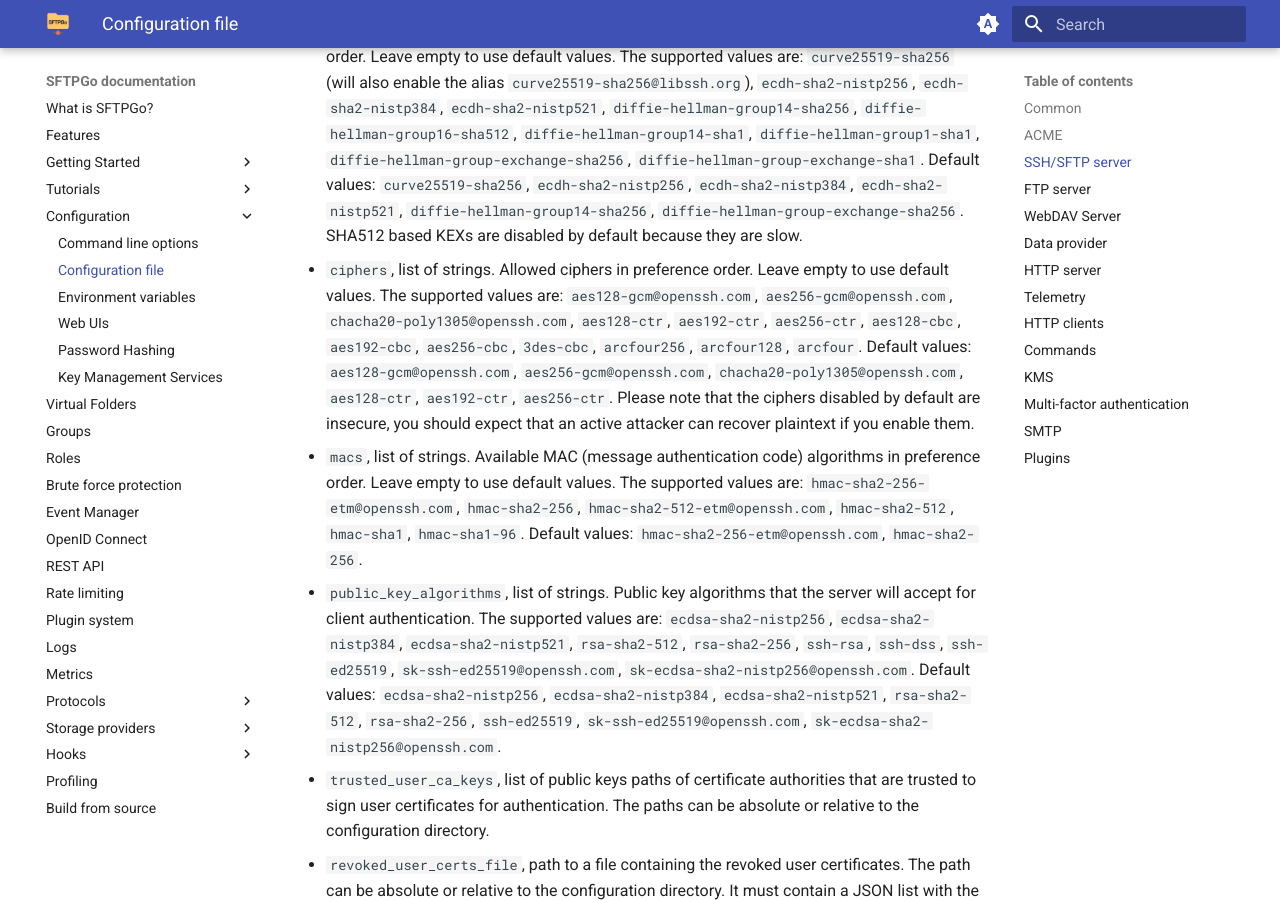
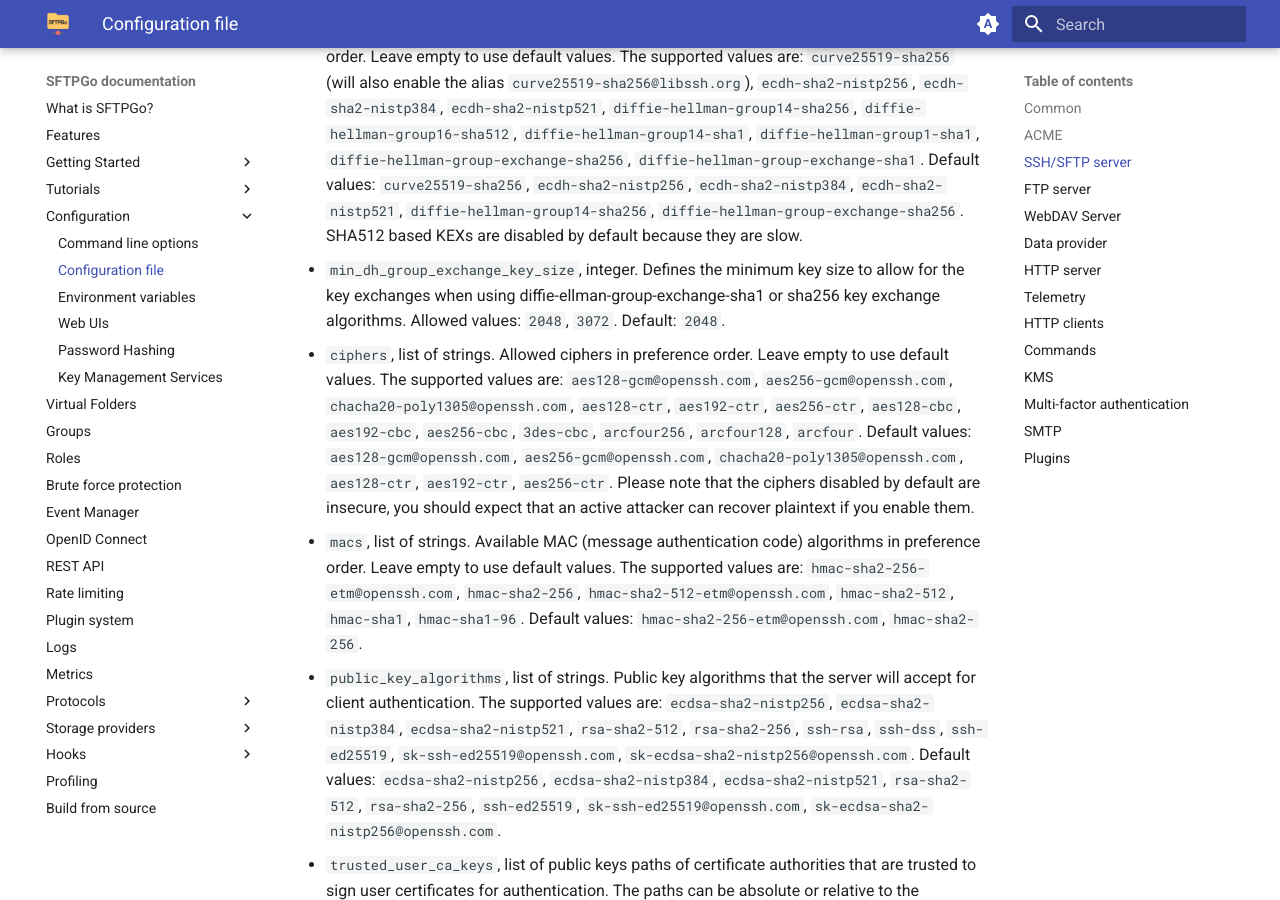
Before and after one commit to sftpgo/docs, an MkDocs documentation site: the page built from docs/config-file.md, in a window 1280 px wide and 900 px high, scrolled down 6751 px. Built offline with MkDocs 1.6.1 and Material for MkDocs 9.7.7, drawn with Linux system fonts in a browser that asks for light colours; emoji names are drawn with the system emoji font; the version menu is left out.

Commit message:
config file: add min_dh_group_exchange_key_size
Signed-off-by: Nicola Murino <nicola.murino@gmail.com>

```diff
--- a/docs/config-file.md
+++ b/docs/config-file.md
@@ -94,6 +94,7 @@ Supported configuration parameters for the `sftpd` section:
 - `host_certificates`, list of strings. Public host certificates. Each certificate can be defined as a path relative to the configuration directory or an absolute one. Certificate's public key must match a private host key otherwise it will be silently ignored. Default: empty.
 - `host_key_algorithms`, list of strings. Public key algorithms that the server will accept for host key authentication. The supported values are: `rsa-sha2-512-cert-v01@openssh.com`, `rsa-sha2-256-cert-v01@openssh.com`, `ssh-rsa-cert-v01@openssh.com`, `ssh-dss-cert-v01@openssh.com`, `ecdsa-sha2-nistp256-cert-v01@openssh.com`, `ecdsa-sha2-nistp384-cert-v01@openssh.com`, `ecdsa-sha2-nistp521-cert-v01@openssh.com`, `ssh-ed25519-cert-v01@openssh.com`, `ecdsa-sha2-nistp256`, `ecdsa-sha2-nistp384`, `ecdsa-sha2-nistp521`, `rsa-sha2-512`, `rsa-sha2-256`, `ssh-rsa`, `ssh-dss`, `ssh-ed25519`. Certificate algorithms are listed for backward compatibility purposes only, they are not used. Default values: `rsa-sha2-512`, `rsa-sha2-256`, `ecdsa-sha2-nistp256`, `ecdsa-sha2-nistp384`, `ecdsa-sha2-nistp521`, `ssh-ed25519`.
 - `kex_algorithms`, list of strings. Available KEX (Key Exchange) algorithms in preference order. Leave empty to use default values. The supported values are: `curve25519-sha256` (will also enable the alias `curve25519-sha256@libssh.org`), `ecdh-sha2-nistp256`, `ecdh-sha2-nistp384`, `ecdh-sha2-nistp521`, `diffie-hellman-group14-sha256`, `diffie-hellman-group16-sha512`, `diffie-hellman-group14-sha1`, `diffie-hellman-group1-sha1`, `diffie-hellman-group-exchange-sha256`, `diffie-hellman-group-exchange-sha1`. Default values: `curve25519-sha256`, `ecdh-sha2-nistp256`, `ecdh-sha2-nistp384`, `ecdh-sha2-nistp521`, `diffie-hellman-group14-sha256`,  `diffie-hellman-group-exchange-sha256`. SHA512 based KEXs are disabled by default because they are slow.
+- `min_dh_group_exchange_key_size`, integer. Defines the minimum key size to allow for the key exchanges when using diffie-ellman-group-exchange-sha1 or sha256 key exchange algorithms. Allowed values: `2048`, `3072`. Default: `2048`.
 - `ciphers`, list of strings. Allowed ciphers in preference order. Leave empty to use default values. The supported values are: `aes128-gcm@openssh.com`, `aes256-gcm@openssh.com`, `chacha20-poly1305@openssh.com`, `aes128-ctr`, `aes192-ctr`, `aes256-ctr`, `aes128-cbc`, `aes192-cbc`, `aes256-cbc`, `3des-cbc`, `arcfour256`, `arcfour128`, `arcfour`. Default values: `aes128-gcm@openssh.com`, `aes256-gcm@openssh.com`, `chacha20-poly1305@openssh.com`, `aes128-ctr`, `aes192-ctr`, `aes256-ctr`. Please note that the ciphers disabled by default are insecure, you should expect that an active attacker can recover plaintext if you enable them.
 - `macs`, list of strings. Available MAC (message authentication code) algorithms in preference order. Leave empty to use default values. The supported values are: `hmac-sha2-256-etm@openssh.com`, `hmac-sha2-256`, `hmac-sha2-512-etm@openssh.com`, `hmac-sha2-512`, `hmac-sha1`, `hmac-sha1-96`. Default values: `hmac-sha2-256-etm@openssh.com`, `hmac-sha2-256`.
 - `public_key_algorithms`, list of strings. Public key algorithms that the server will accept for client authentication. The supported values are: `ecdsa-sha2-nistp256`, `ecdsa-sha2-nistp384`, `ecdsa-sha2-nistp521`, `rsa-sha2-512`, `rsa-sha2-256`, `ssh-rsa`, `ssh-dss`, `ssh-ed25519`, `sk-ssh-ed25519@openssh.com`, `sk-ecdsa-sha2-nistp256@openssh.com`. Default values: `ecdsa-sha2-nistp256`, `ecdsa-sha2-nistp384`, `ecdsa-sha2-nistp521`, `rsa-sha2-512`, `rsa-sha2-256`, `ssh-ed25519`, `sk-ssh-ed25519@openssh.com`, `sk-ecdsa-sha2-nistp256@openssh.com`.
```
